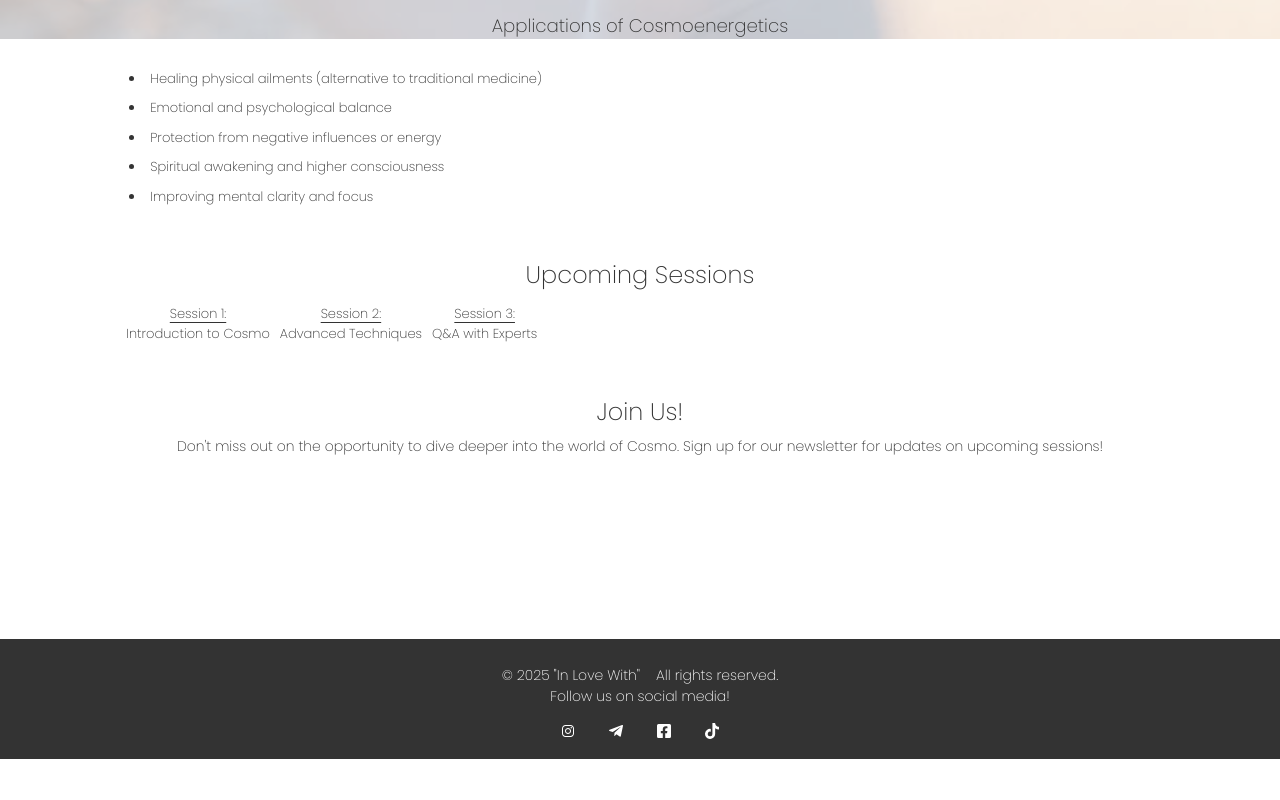
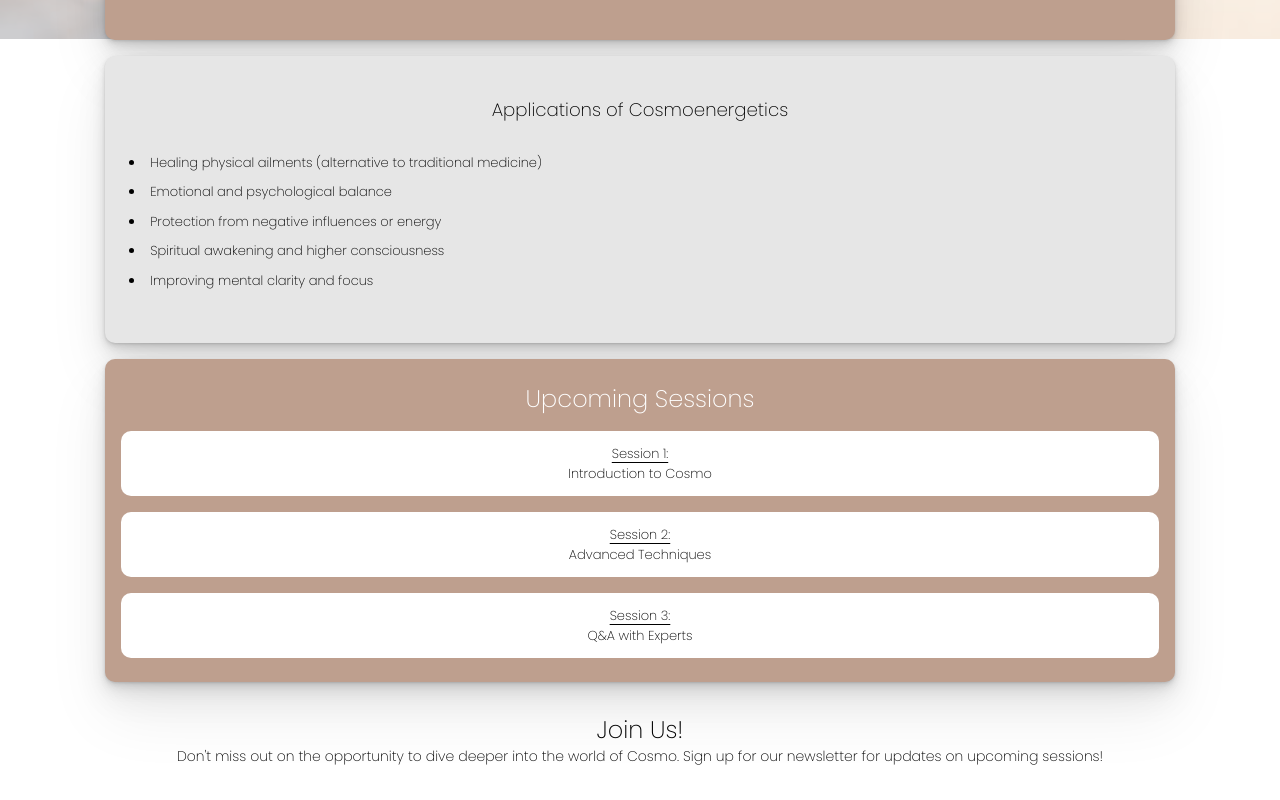
Before and after one commit to Marconion/in-love-with-next-js, a Next.js app: page /cosmo in a window 1280 px wide. Shown: the part 780-1580 px from the top of the page. Before the commit the page ends 1539 px from the top, so only its background shows below. Built offline with nearby package versions, Linux system fonts and the light colour scheme.

Commit message:
Add new block components for layout consistency and adjust styles in existing components

```diff
--- /dev/null
+++ b/src/app/components/GreyBack.jsx
@@ -0,0 +1,25 @@
+import React from "react";
+
+const GreyBack = ({ children }) => {
+  return (
+    <div
+      style={{
+        backgroundColor: "#e6e6e6",
+        color: "black",
+        padding: "1rem",
+        marginLeft: "1rem",
+        marginRight: "1rem",
+        borderRadius: "10px",
+        marginTop: "1rem",
+        marginBottom: "1rem",
+        boxShadow:
+          "rgba(0, 0, 0, 0.07) 0px 1px 2px, rgba(0, 0, 0, 0.07) 0px 2px 4px, " +
+          "rgba(0, 0, 0, 0.07) 0px 4px 8px, rgba(0, 0, 0, 0.07) 0px 8px 16px, " +
+          "rgba(0, 0, 0, 0.07) 0px 16px 32px, rgba(0, 0, 0, 0.07) 0px 32px 64px",
+      }}>
+      {children}
+    </div>
+  );
+};
+
+export default GreyBack;
--- /dev/null
+++ b/src/app/components/MochaBack.jsx
@@ -0,0 +1,23 @@
+import React from "react";
+
+const MochaBack = ({ children }) => {
+  return (
+    <div
+      style={{
+        backgroundColor: "#be9f8e",
+        color: "white",
+        padding: "1rem",
+        marginLeft: "1rem",
+        marginRight: "1rem",
+        borderRadius: "10px",
+        boxShadow:
+          "rgba(0, 0, 0, 0.07) 0px 1px 2px, rgba(0, 0, 0, 0.07) 0px 2px 4px, " +
+          "rgba(0, 0, 0, 0.07) 0px 4px 8px, rgba(0, 0, 0, 0.07) 0px 8px 16px, " +
+          "rgba(0, 0, 0, 0.07) 0px 16px 32px, rgba(0, 0, 0, 0.07) 0px 32px 64px",
+      }}>
+      {children}
+    </div>
+  );
+};
+
+export default MochaBack;
--- /dev/null
+++ b/src/app/components/TransparentBlock.jsx
@@ -0,0 +1,18 @@
+import React from "react";
+
+const TransparentBlock = ({ children }) => {
+  return (
+    <div
+      style={{
+        // backgroundColor: "#c6c6c6",
+        color: "black",
+        padding: "1rem",
+        borderRadius: "10px",
+        margin: "1rem 1rem",
+      }}>
+      {children}
+    </div>
+  );
+};
+
+export default TransparentBlock;
--- /dev/null
+++ b/src/app/components/WhiteBlock.jsx
@@ -0,0 +1,18 @@
+import React from "react";
+
+const WhiteBlock = ({ children }) => {
+  return (
+    <div
+      style={{
+        backgroundColor: "#fff",
+        color: "black",
+        padding: "0.5rem",
+        borderRadius: "10px",
+        // margin: "1rem 1rem",
+      }}>
+      {children}
+    </div>
+  );
+};
+
+export default WhiteBlock;
--- a/src/app/cosmo/page.css
+++ b/src/app/cosmo/page.css
@@ -4,7 +4,7 @@
   align-items: center;
   /* height: 100vh; */
   gap: 1.5rem;
-  margin-bottom: 150px;
+  margin-bottom: 50px;
 }
 
 .text-container {
@@ -19,7 +19,7 @@
   color: #333;
   font-size: 14px;
   line-height: 1.5;
-  margin-top: 100px;
+  margin-top: 40px;
   text-align: center;
 }
 
--- a/src/app/cosmo/page.js
+++ b/src/app/cosmo/page.js
@@ -5,6 +5,10 @@ import Image from "next/image";
 import { Footer } from "../components/Footer";
 import FadeIn from "../components/FadeIn";
 import FadeInSection from "../components/FadeInSection";
+import MochaBack from "../components/MochaBack";
+import GreyBack from "../components/GreyBack";
+import TransparentBlock from "../components/TransparentBlock";
+import WhiteBlock from "../components/WhiteBlock";
 
 const Cosmo = () => {
   return (
@@ -30,14 +34,18 @@ const Cosmo = () => {
         <div className="text-container">
           <h1>Cosmo</h1>
           <p>Learn more about Cosmo.</p>
+        </div>
+        <div>
           <div className="description">
             <FadeInSection>
-              <p className="pb-6">
+              <p className="pb-10 px-6">
                 This page is dedicated to exploring the world of Cosmo, its
                 benefits, and how you can participate in upcoming sessions.
               </p>
             </FadeInSection>
             <FadeInSection>
+              <MochaBack>
+                <div className="pt-4 pb-2">
                   <h2>Cosmoenergetics</h2>
                   <h3 className="pb-6 pt-6">How Cosmoenergetics Works</h3>
                   <ol type="1" className="text-left">
@@ -45,8 +53,8 @@ const Cosmo = () => {
                       <b>Energy Channels</b>
                       <p>
                         Practitioners believe there are specific cosmic energy
-                    channels that can be opened and directed toward a person to
-                    remove blockages and restore balance.
+                        channels that can be opened and directed toward a person
+                        to remove blockages and restore balance.
                       </p>
                     </li>
                     <li>
@@ -66,20 +74,25 @@ const Cosmo = () => {
                     <li>
                       <b>Remote Healing - Non-Invasive Approach</b>
                       <p>
-                    Healing is typically done through meditation, visualization,
-                    or distant energy transmission without physical touch.
+                        Healing is typically done through meditation,
+                        visualization, or distant energy transmission without
+                        physical touch.
                       </p>
                     </li>
                     <li>
                       <b>Spiritual Growth & Protection</b>
                       <p>
-                    Besides healing, it is used for spiritual growth, removing
-                    negative influences, and increasing intuition.
+                        Besides healing, it is used for spiritual growth,
+                        removing negative influences, and increasing intuition.
                       </p>
                     </li>
                   </ol>
+                </div>
+              </MochaBack>
             </FadeInSection>
             <FadeInSection>
+              <GreyBack>
+                <div className="mb-8">
                   <h3 className="pb-6 pt-6">Applications of Cosmoenergetics</h3>
                   <ul className="flex flex-col list-disc text-left pl-6">
                     <li>
@@ -101,39 +114,51 @@ const Cosmo = () => {
                       <p>Improving mental clarity and focus</p>
                     </li>
                   </ul>
+                </div>
+              </GreyBack>
             </FadeInSection>
             <FadeInSection>
-              <div style={{ margin: "3rem 0", textAlign: "center" }}>
-                <h2 className="text-2xl pb-2">Upcoming Sessions</h2>
-                <ul>
+              <MochaBack>
+                <div className="py-2">
+                  <h2 className="text-2xl pb-4">Upcoming Sessions</h2>
+                  <ul className="grid grid-cols-1 gap-4">
+                    <WhiteBlock>
                       <li>
                         <p className="text-md underline underline-offset-4">
                           Session 1:{" "}
                         </p>
                         <p>Introduction to Cosmo</p>
                       </li>
+                    </WhiteBlock>
+                    <WhiteBlock>
                       <li>
                         <p className="text-md underline underline-offset-4">
                           Session 2:{" "}
                         </p>
                         <p>Advanced Techniques</p>
                       </li>
+                    </WhiteBlock>
+                    <WhiteBlock>
                       <li>
                         <p className="text-md underline underline-offset-4">
                           Session 3:{" "}
                         </p>
                         <p>Q&A with Experts</p>
                       </li>
+                    </WhiteBlock>
                   </ul>
                 </div>
+              </MochaBack>
             </FadeInSection>
             <FadeInSection>
-              <h2 className="text-2xl pb-2">Join Us!</h2>
+              <TransparentBlock>
+                <h2 className="text-2xl">Join Us!</h2>
                 <p>
-                Don't miss out on the opportunity to dive deeper into the world
-                of Cosmo. Sign up for our newsletter for updates on upcoming
-                sessions!
+                  Don't miss out on the opportunity to dive deeper into the
+                  world of Cosmo. Sign up for our newsletter for updates on
+                  upcoming sessions!
                 </p>
+              </TransparentBlock>
             </FadeInSection>
           </div>
         </div>
--- a/src/app/page.js
+++ b/src/app/page.js
@@ -54,7 +54,7 @@ export default function Home() {
           <div className="w-full">
             <Video
               width="100%"
-              height="240"
+              // height="240"
               autoPlay
               controls={false}
               muted
```
Lines whose indentation alone changed are shown as unchanged.
